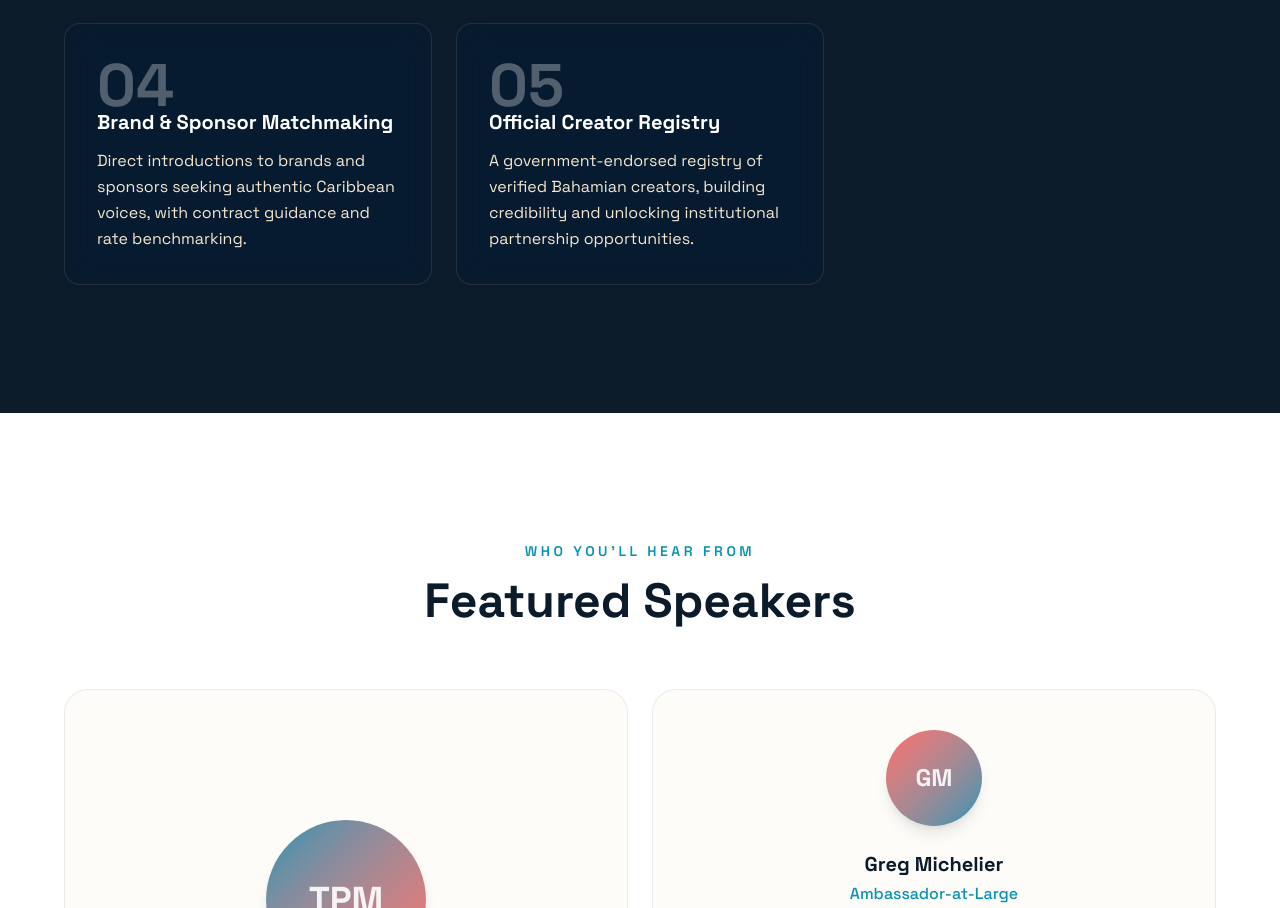
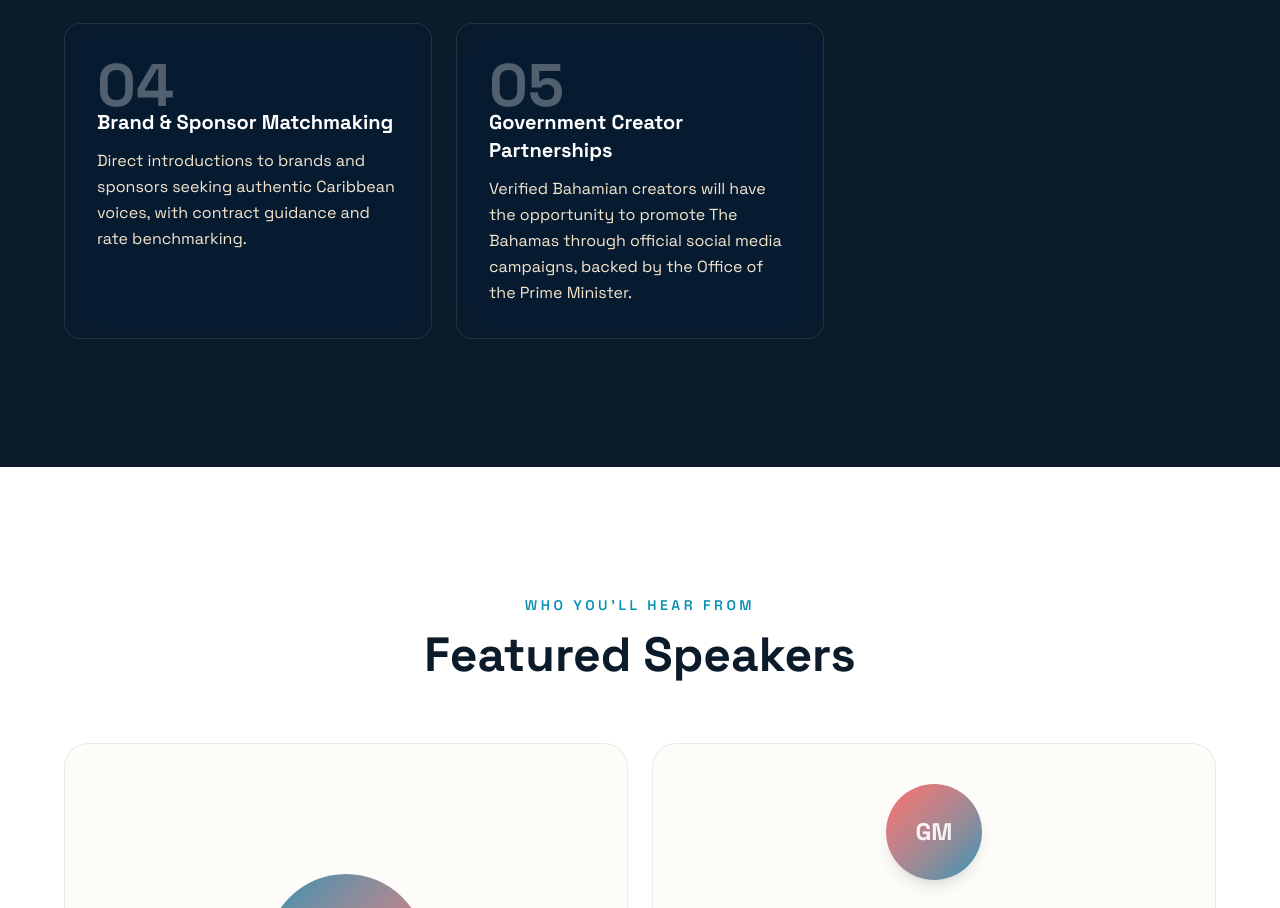
Before and after one commit to gmr0780/Bahamas-Creator-Economy, a Next.js app: page / in a window 1280 px wide. Shown: the part 4126-5034 px from the top of the page. Built offline with nearby package versions, Linux system fonts and the light colour scheme.

Commit message:
Update pillar 5: government creator partnerships to promote The Bahamas

```diff
--- a/src/app/page.tsx
+++ b/src/app/page.tsx
@@ -100,8 +100,8 @@ const pillars = [
   },
   {
     num: "05",
-    title: "Official Creator Registry",
-    desc: "A government-endorsed registry of verified Bahamian creators, building credibility and unlocking institutional partnership opportunities.",
+    title: "Government Creator Partnerships",
+    desc: "Verified Bahamian creators will have the opportunity to promote The Bahamas through official social media campaigns, backed by the Office of the Prime Minister.",
   },
 ];
 
```
